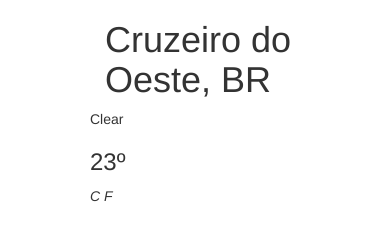
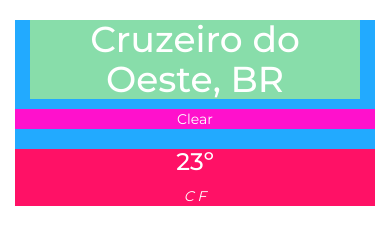
Before and after one commit to nathabonfim59/WeatherApp, a website: page index.html in a window 390 px wide. Drawn offline with nearby package versions, Linux system fonts and the light colour scheme; some icons are missing.

Commit message:
Responsive layout

```diff
--- a/css/styles.css
+++ b/css/styles.css
@@ -0,0 +1,28 @@
+* {
+    font-family: 'Montserrat', ']Segoe UI', Tahoma, Geneva, Verdana, sans-serif;
+    color: #fff;
+}
+
+
+
+/* Background-diferenciation */
+.wrapper {
+    background-color: #2AF;
+}
+
+.header {
+    background-color: #8DA;
+}
+
+.weather-status {
+    background-color: #F1C;
+}
+
+.scale-wrapper {
+    background-color: #F16;
+}
+/* ------------------------- */
+
+.container-fluid {
+    text-align: center;
+}
--- a/index.html
+++ b/index.html
@@ -6,21 +6,22 @@
     <meta http-equiv="X-UA-Compatible" content="ie=edge">
     <link rel="stylesheet" href="css/styles.css">
     <link rel="stylesheet" href="https://maxcdn.bootstrapcdn.com/bootstrap/3.3.7/css/bootstrap.min.css">
-    <link rel="stylesheet" href="https://cdnjs.cloudflare.com/ajax/libs/weather-icons/2.0.9/css/weather-icons.min.css" />
+    <link rel="stylesheet" href="https://cdnjs.cloudflare.com/ajax/libs/weather-icons/2.0.9/css/weather-icons.min.css"/>
     <title>WeatherApp</title>
 </head>
 <body>
+    <link href="https://fonts.googleapis.com/css?family=Montserrat:400,500" rel="stylesheet">
     <div class="container-fluid">
-        <div class="col-md-8 col-xs-offset-2 wrapper">
+        <div class="col-md-8 col-md-offset-2 wrapper">
             <div class="col-md-12 header">
                 <h1 id="cityName">Cruzeiro do Oeste, BR</h1>
             </div>
             <div class="row">
-                <div class="col-md-4">
+                <div class="col-md-4 weather-status">
                     <i class="wi wi-rain"></i>
                     <p>Clear</p>
                 </div>
-                <div class="col-md-8">
+                <div class="col-md-8 scale-wrapper">
                     <h3 id="curentTemperature">23º</h3>
                     <div class="switch" id="changeTempScale">
                         <i id="tempCelcius" class="scale">C</i>
```
